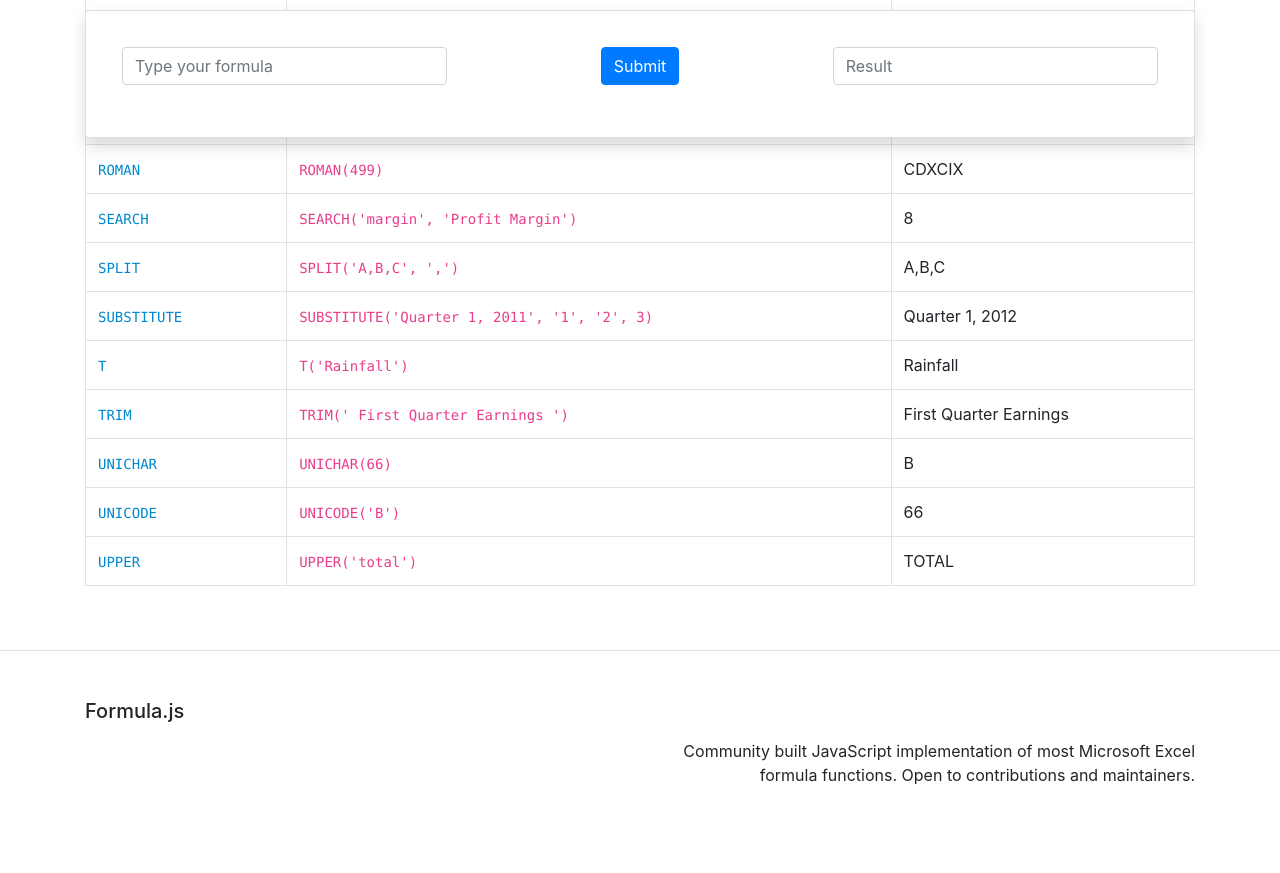
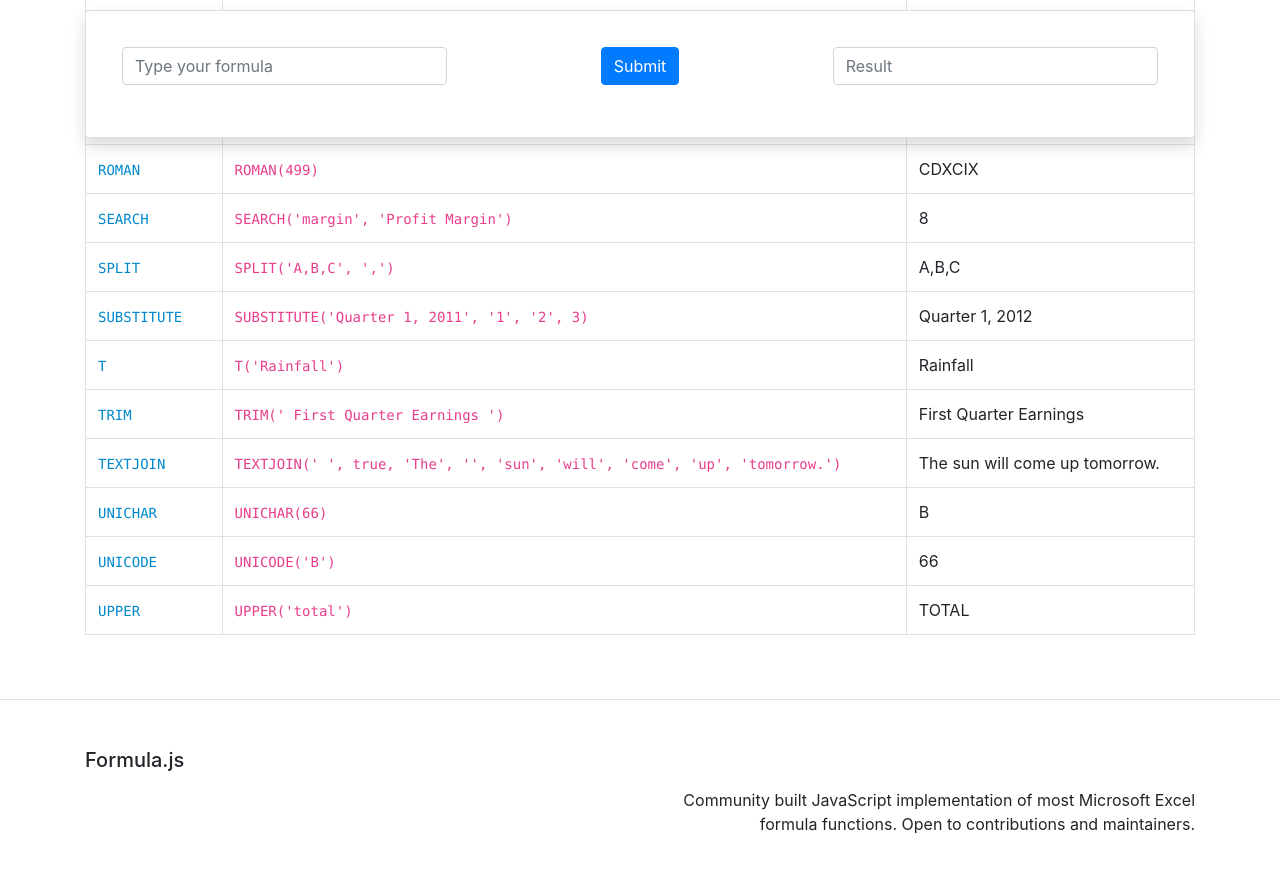
Before and after one commit to formulajs/formulajs.info, a Jekyll site: the page built from functions.html, in a window 1280 px wide and 900 px high, scrolled down 15090 px. Shown: the top 873 px of the window. Built offline with Jekyll 4.4.1, drawn with Linux system fonts in a browser that asks for light colours; before the commit the page ends 15941 px from its top, so only the background shows below that.

Commit message:
Add TEXTJOIN example, always use the latest version of the library

```diff
--- a/_data/functions.yml
+++ b/_data/functions.yml
@@ -873,6 +873,9 @@
   - title: TRIM
     call: TRIM(' First Quarter Earnings ')
     result: 'First Quarter Earnings'
+  - title: TEXTJOIN
+    call: TEXTJOIN(' ', true, 'The', '', 'sun', 'will', 'come', 'up', 'tomorrow.')
+    result: 'The sun will come up tomorrow.'
   - title: UNICHAR
     call: UNICHAR(66)
     result: 'B'
--- a/functions.html
+++ b/functions.html
@@ -44,7 +44,7 @@ navigation: main
 </div>
 {%- endfor -%}
 <script src="https://cdn.jsdelivr.net/npm/jstat@1.9.2/dist/jstat.min.js"></script>
-<script src="https://cdn.jsdelivr.net/gh/formulajs/formulajs@2.9.3/dist/formula.min.js"></script>
+<script src="https://cdn.jsdelivr.net/npm/@formulajs/formulajs/lib/browser/formula.min.js"></script>
 <script>
 
     $('.function').each((index, component) => {
```
